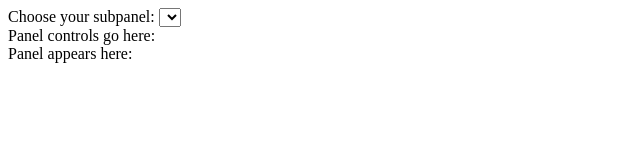
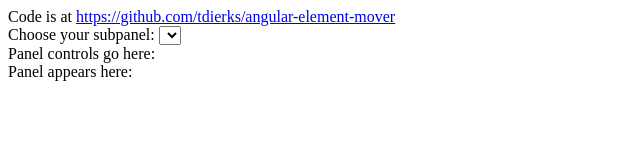
Before and after one commit to tdierks/angular-element-mover, a plain HTML site: page index.html in a window 1280 px wide. Shown: the whole page, without its empty margins (0-640 px from the left). Drawn offline with nearby package versions, Linux system fonts and the light colour scheme.

Commit message:
Added link to code

```diff
--- a/index.html
+++ b/index.html
@@ -10,6 +10,7 @@
 <title>Element Mover</title>
 </head>
 <body ng-controller="DemoController">
+Code is at <a href="https://github.com/tdierks/angular-element-mover">https://github.com/tdierks/angular-element-mover</a>
 <div>
   Choose your subpanel:
   <select ng-model="panel" ng-options="v.title for v in panels"></select>
```
